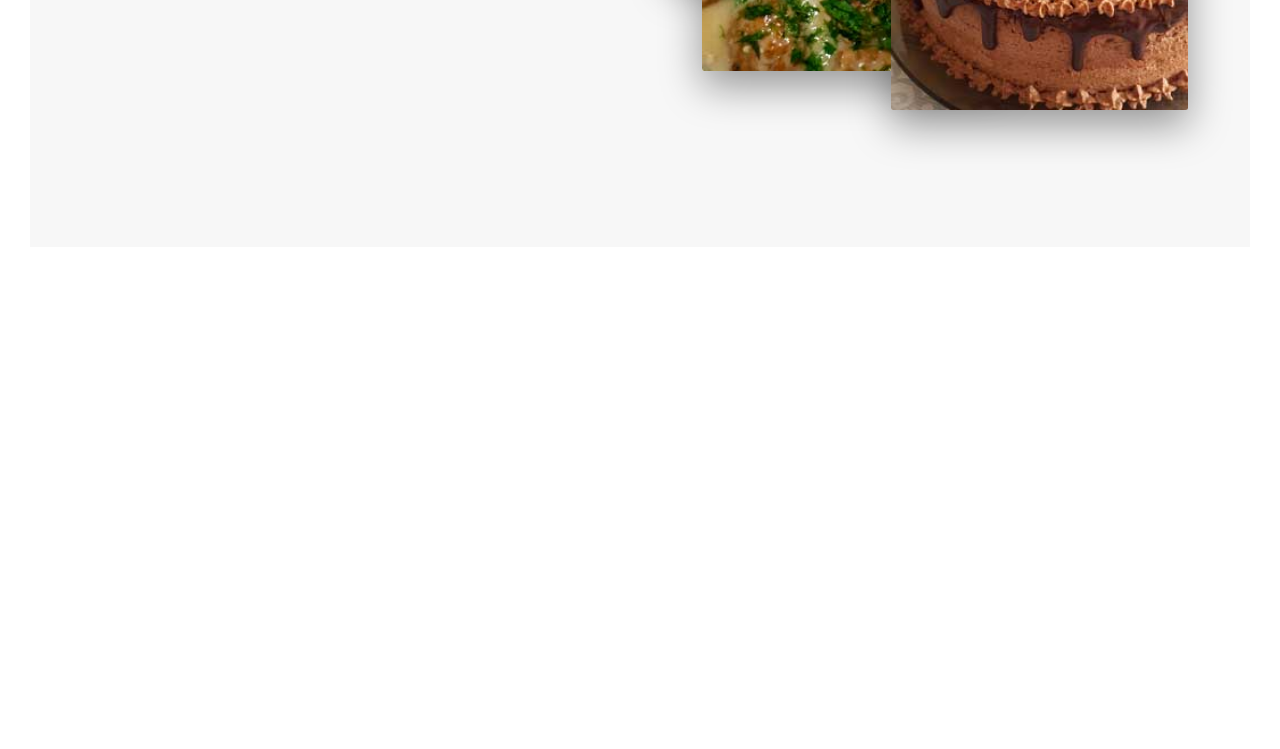
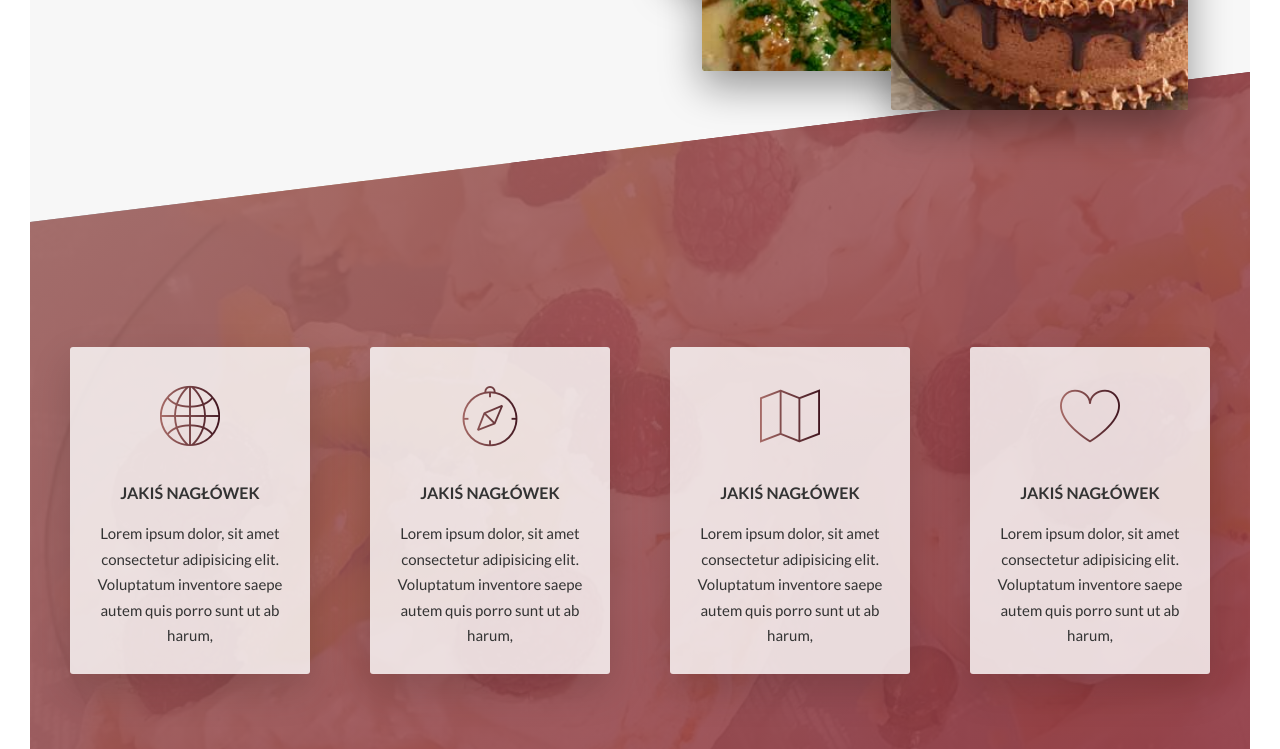
Before and after one commit to lpuczyn/3babeczki, a website: page index.html in a window 1280 px wide. Shown: the part 1391-2140 px from the top of the page. Before the commit the page ends 1668 px from the top, so only its background shows below. Drawn offline with Linux system fonts and the light colour scheme.

Commit message:
section-features tut done

```diff
--- a/index.html
+++ b/index.html
@@ -2,7 +2,7 @@
 <html lang="en">
 	<head>
 		<meta charset="UTF-8">
-		<meta name="viewport" content="width=device-width; initial-scale=1.0">
+		<meta name="viewport" content="width=device-width, initial-scale=1.0">
 		<meta http-equiv="X-UA-Compatible" content="ie=edge">
 
         <link
@@ -63,9 +63,49 @@
                             <img src="img/tort_1.jpg" alt="Zdjęcie tort" class="composition__photo composition__photo--p4">
                         </div>
                     </div>
-
                 </div>
             </section>
+
+           <section class="section-features">
+                <div class="row">
+                    <div class="col-1-of-4">
+                        <div class="feature-box">
+                            <i class="feature-box__icon icon-basic-world"></i>
+                            <h3 class="heading-tertiary u-margin-bottom-small">Jakiś nagłówek </h3>
+                            <p class="feature-box__text">
+                                Lorem ipsum dolor, sit amet consectetur adipisicing elit. Voluptatum inventore saepe autem quis porro sunt ut ab harum,
+                            </p>
+                        </div>
+                    </div>
+                    <div class="col-1-of-4">
+                        <div class="feature-box">
+                            <i class="feature-box__icon icon-basic-compass"></i>
+                            <h3 class="heading-tertiary u-margin-bottom-small">Jakiś nagłówek </h3>
+                            <p class="feature-box__text">
+                                Lorem ipsum dolor, sit amet consectetur adipisicing elit. Voluptatum inventore saepe autem quis porro sunt ut ab harum,
+                            </p>
+                        </div>
+                    </div>
+                    <div class="col-1-of-4">
+                        <div class="feature-box">
+                            <i class="feature-box__icon icon-basic-map"></i>
+                            <h3 class="heading-tertiary u-margin-bottom-small">Jakiś nagłówek </h3>
+                            <p class="feature-box__text">
+                                Lorem ipsum dolor, sit amet consectetur adipisicing elit. Voluptatum inventore saepe autem quis porro sunt ut ab harum,
+                            </p>
+                        </div>
+                    </div>
+                    <div class="col-1-of-4">
+                        <div class="feature-box">
+                            <i class="feature-box__icon icon-basic-heart"></i>
+                            <h3 class="heading-tertiary u-margin-bottom-small">Jakiś nagłówek </h3>
+                            <p class="feature-box__text">
+                                Lorem ipsum dolor, sit amet consectetur adipisicing elit. Voluptatum inventore saepe autem quis porro sunt ut ab harum,
+                            </p>
+                        </div>
+                    </div>
+                </div>
+           </section>
         </main>
 
         <!--
--- /dev/null
+++ b/sass/components/_feature-box.scss
@@ -0,0 +1,26 @@
+.feature-box {
+    background-color: rgba($color-white, .8);
+    font-size: 1.5rem;
+    padding: 2.5rem;
+    text-align: center;
+    border-radius: 3px;
+    box-shadow: 0 1.5rem 4rem rgba($color-black, .15);
+    transition: transform .3;
+
+    &__icon {
+        font-size: 6rem;
+        margin-bottom: .5rem;
+        display: inline-block;
+        background-image:
+            linear-gradient(to right,
+                $color-primary-light,
+                $color-primary-dark);
+        -webkit-background-clip: text;
+        color: transparent;
+    }
+
+    &:hover {
+        transform: translateY(-1.5rem) scale(1.03);
+    }
+
+}
--- a/sass/main.scss
+++ b/sass/main.scss
@@ -10,6 +10,7 @@
 
 @import "components/composition";
 @import "components/button";
+@import "components/feature-box";
 
 @import "layout/grid";
 @import "layout/header";
--- a/sass/pages/_home.scss
+++ b/sass/pages/_home.scss
@@ -3,3 +3,21 @@
     padding: 25rem 0;
     margin-top: -20vh;
 }
+
+.section-features {
+    padding: 20rem 0;
+    background-image:
+        linear-gradient(
+            to right bottom,
+            rgba($color-primary-light, 0.9),
+            rgba($color-primary, 0.9)
+        ),
+        url(../img/bezy.jpg);
+    background-size: cover;
+    margin-top: -10rem;
+    transform: skewY(-7deg);
+
+    & > * {
+        transform: skewY(7deg);
+    }
+}
```
Also changed, not shown: css/style.css.
